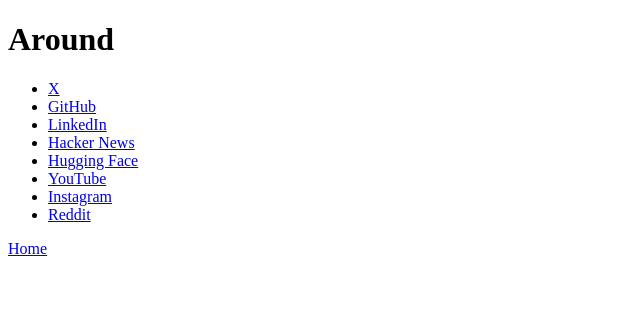
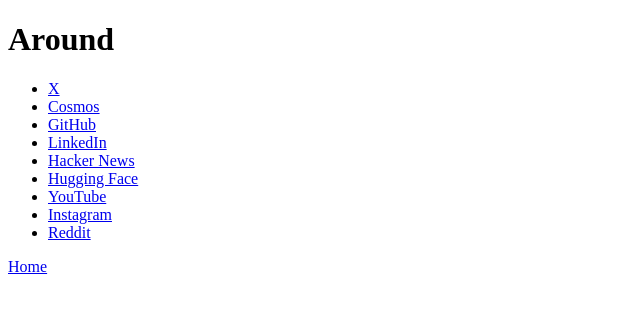
Before and after one commit to ShriKaranHanda/site, a plain HTML site: page around/index.html in a window 1280 px wide. Shown: the whole page, without its empty margins (0-640 px from the left). Drawn offline with Linux system fonts and the light colour scheme.

Commit message:
feat: add Cosmos profile link

```diff
--- a/around/index.html
+++ b/around/index.html
@@ -9,6 +9,7 @@
     <h1>Around</h1>
     <ul>
       <li><a href="https://x.com/ShriKaranHanda">X</a></li>
+      <li><a href="https://www.cosmos.so/shrikaranhanda">Cosmos</a></li>
       <li><a href="https://github.com/ShriKaranHanda">GitHub</a></li>
       <li><a href="https://in.linkedin.com/in/crnsh">LinkedIn</a></li>
       <li><a href="https://news.ycombinator.com/user?id=shrikaranhanda">Hacker News</a></li>
```
